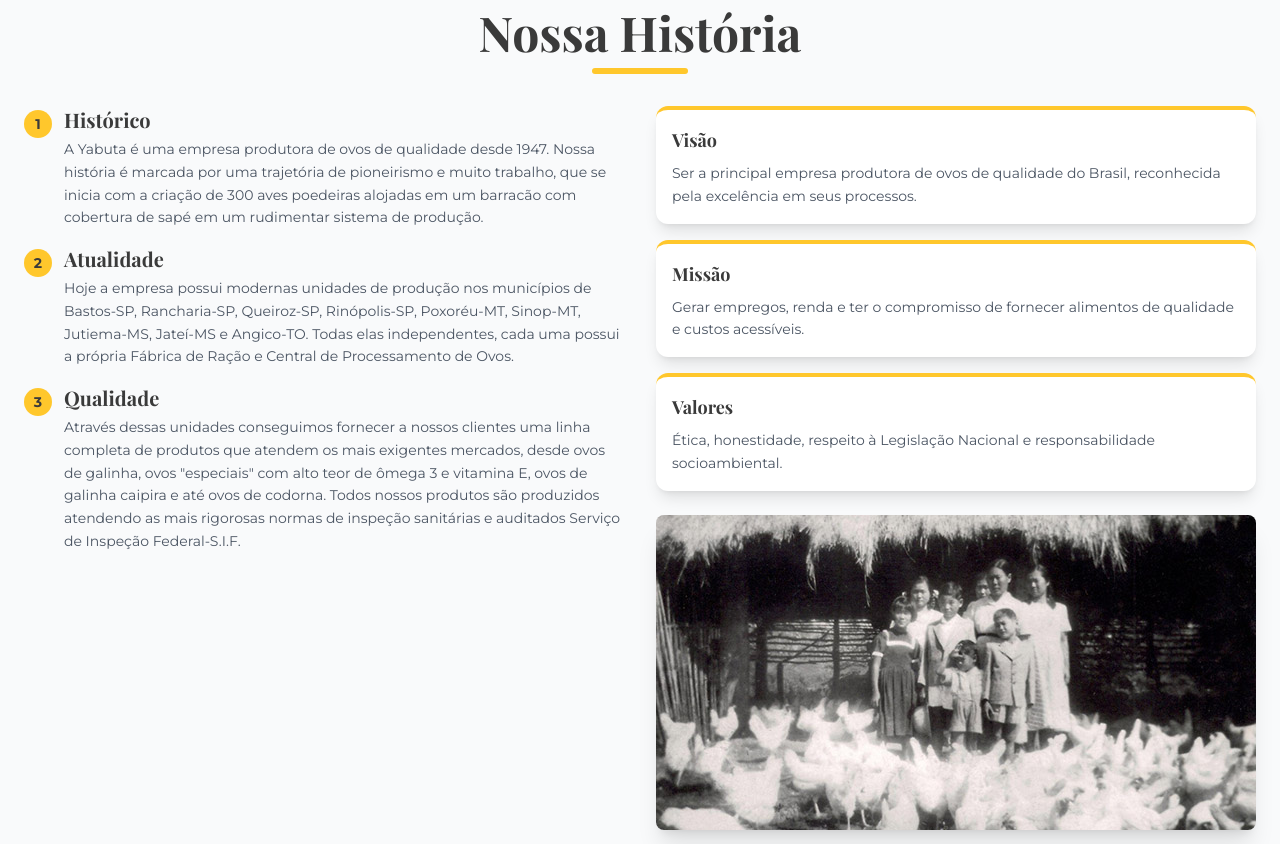
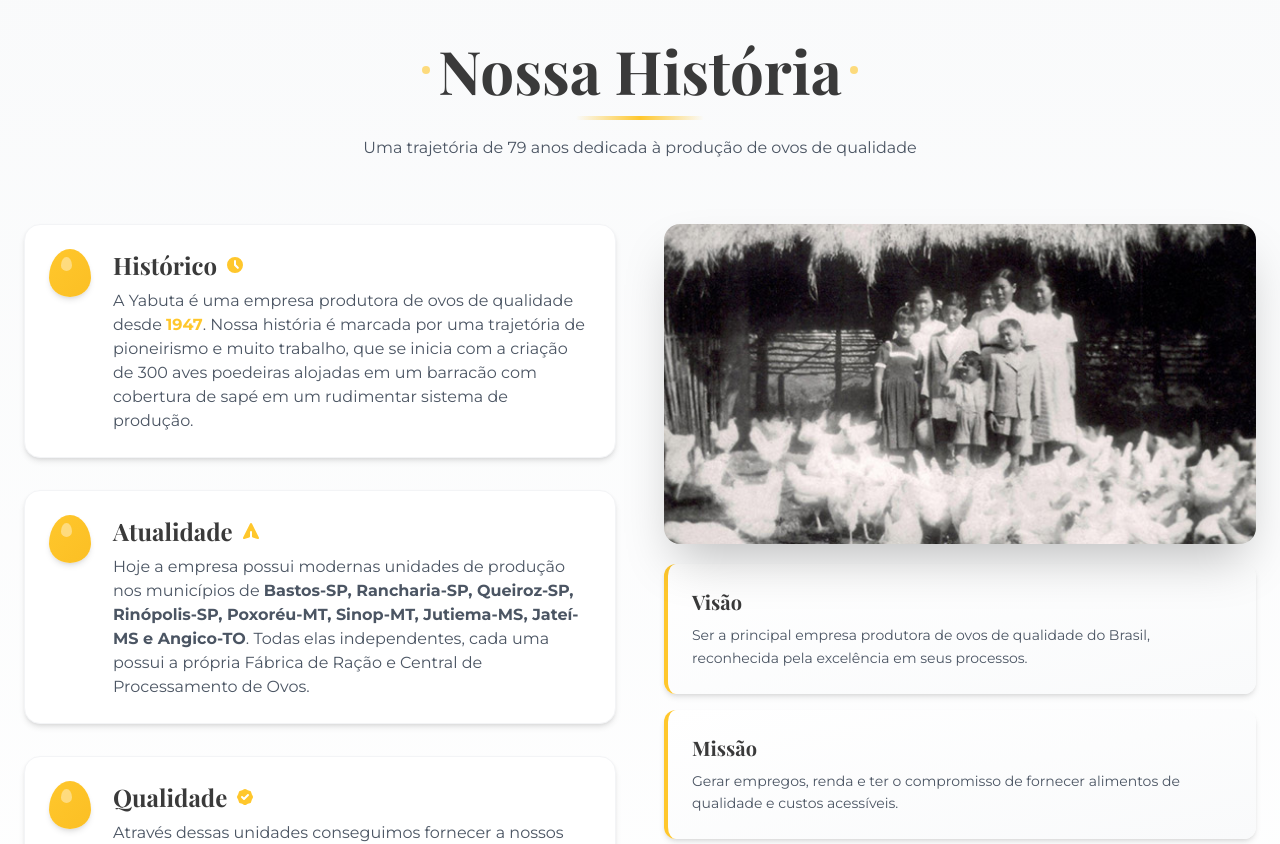
Before and after one commit to EduardoTakeiYaginuma/YabutaPage, a React (Vite) app: page / in a window 1280 px wide. Shown: the part 840-1684 px from the top of the page. Built offline with nearby package versions, Linux system fonts and the light colour scheme.

Commit message:
style: enhance About section layout and styling for improved aesthetics and user engagement

```diff
--- a/components/About.tsx
+++ b/components/About.tsx
@@ -6,33 +6,33 @@
 const historyImages = [historiaImg];
 
 
-const EggIcon: React.FC<{ className?: string }> = ({ className = '' }) => (
-  <div className={`flex items-center ${className}`}>
-    {/* Egg shape */}
-    <div className="relative" style={{ width: '16px', height: '20px', flexShrink: 0 }}>
-      {/* Yellow egg background */}
-      <span
-        className="absolute inset-0 bg-yabuta-yellow"
+// Componente de ovo com número dentro
+const EggNumber: React.FC<{ number: number }> = ({ number }) => (
+  <div className="relative flex-shrink-0" style={{ width: '48px', height: '56px' }}>
+    {/* Egg shape - camada externa amarela */}
+    <div
+      className="absolute inset-0 bg-gradient-to-br from-yabuta-yellow to-amber-400 shadow-md"
       style={{
-          width: '16px',
-          height: '22px',
+        width: '42px',
+        height: '48px',
         borderRadius: '50% 50% 50% 50% / 60% 60% 40% 40%',
       }}
     />
-      {/* White egg front (smaller) */}
-      <span
-        className="absolute bg-white"
+    {/* Número dentro do ovo */}
+    <div className="absolute inset-0 flex items-center justify-center">
+      <span className="text-yabuta-dark font-bold text-2xl">{number}</span>
+    </div>
+    {/* Brilho do ovo */}
+    <div
+      className="absolute bg-white/40"
       style={{
-          width: '10px',
+        width: '11px',
         height: '14px',
         borderRadius: '50% 50% 50% 50% / 60% 60% 40% 40%',
-          top: '4px',
-          left: '3px',
+        top: '8px',
+        left: '12px',
       }}
     />
-    </div>
-    {/* Yellow connecting line */}
-    <div className="bg-yabuta-yellow" style={{ width: '24px', height: '2px' }} />
   </div>
 );
 
@@ -54,63 +54,116 @@
   }, []);
 
   return (
-    <section id="about" className="py-12 bg-gray-50 min-h-screen flex items-center">
-      <div className="container mx-auto px-6">
-        <div className="text-center mb-8">
-          <h2 className="text-4xl md:text-5xl font-serif text-yabuta-dark">Nossa História</h2>
-          <div className="w-24 h-1.5 bg-yabuta-yellow mx-auto mt-3 rounded"></div>
+    <section id="about" className="py-16 md:py-20 bg-gradient-to-b from-gray-50 to-white min-h-screen flex items-center">
+      <div className="container mx-auto px-4 md:px-6">
+        <div className="text-center mb-12 md:mb-16">
+          <div className="inline-block mb-4">
+            <div className="flex items-center justify-center space-x-2">
+              <div className="w-2 h-2 rounded-full bg-yabuta-yellow animate-pulse"></div>
+              <h2 className="text-4xl md:text-5xl lg:text-6xl font-serif text-yabuta-dark">Nossa História</h2>
+              <div className="w-2 h-2 rounded-full bg-yabuta-yellow animate-pulse"></div>
+            </div>
+          </div>
+          <div className="w-32 h-1 bg-gradient-to-r from-transparent via-yabuta-yellow to-transparent mx-auto rounded-full"></div>
+          <p className="text-gray-600 mt-4 max-w-2xl mx-auto text-sm md:text-base">Uma trajetória de 79 anos dedicada à produção de ovos de qualidade</p>
         </div>
 
-        <div className="grid md:grid-cols-2 gap-8 items-start max-w-7xl mx-auto">
-          <div className="space-y-4">
-            <div className="flex items-start">
-              <div className="mr-3 mt-1">
-                <span className="flex items-center justify-center h-7 w-7 rounded-full bg-yabuta-yellow text-yabuta-dark font-bold text-sm">1</span>
-              </div>
-              <div>
-                <h3 className="text-xl font-serif text-yabuta-dark mb-1">Histórico</h3>
-                <p className="text-gray-600 text-sm leading-relaxed">A Yabuta é uma empresa produtora de ovos de qualidade desde 1947. Nossa história é marcada por uma trajetória de pioneirismo e muito trabalho, que se inicia com a criação de 300 aves poedeiras alojadas em um barracão com cobertura de sapé em um rudimentar sistema de produção.</p>
+        <div className="grid md:grid-cols-2 gap-8 md:gap-12 items-start max-w-7xl mx-auto">
+          <div className="space-y-6 md:space-y-8">
+            <div className="group">
+              <div className="flex items-start gap-4 p-5 md:p-6 bg-white rounded-2xl shadow-md hover:shadow-xl transition-all duration-300 border border-gray-100 hover:border-yabuta-yellow/30">
+                <EggNumber  />
+                <div className="flex-1">
+                  <h3 className="text-xl md:text-2xl font-serif text-yabuta-dark mb-2 flex items-center">
+                    Histórico
+                    <svg className="w-5 h-5 ml-2 text-yabuta-yellow" fill="currentColor" viewBox="0 0 20 20">
+                      <path fillRule="evenodd" d="M10 18a8 8 0 100-16 8 8 0 000 16zm1-12a1 1 0 10-2 0v4a1 1 0 00.293.707l2.828 2.829a1 1 0 101.415-1.415L11 9.586V6z" clipRule="evenodd"/>
+                    </svg>
+                  </h3>
+                  <p className="text-gray-600 text-sm md:text-base leading-relaxed">A Yabuta é uma empresa produtora de ovos de qualidade desde <span className="font-bold text-yabuta-yellow">1947</span>. Nossa história é marcada por uma trajetória de pioneirismo e muito trabalho, que se inicia com a criação de 300 aves poedeiras alojadas em um barracão com cobertura de sapé em um rudimentar sistema de produção.</p>
                 </div>
               </div>
-            <div className="flex items-start">
-              <div className="mr-3 mt-1">
-                <span className="flex items-center justify-center h-7 w-7 rounded-full bg-yabuta-yellow text-yabuta-dark font-bold text-sm">2</span>
             </div>
-              <div>
-                <h3 className="text-xl font-serif text-yabuta-dark mb-1">Atualidade</h3>
-                <p className="text-gray-600 text-sm leading-relaxed">Hoje a empresa possui modernas unidades de produção nos municípios de Bastos-SP, Rancharia-SP, Queiroz-SP, Rinópolis-SP, Poxoréu-MT, Sinop-MT, Jutiema-MS, Jateí-MS e Angico-TO. Todas elas independentes, cada uma possui a própria Fábrica de Ração e Central de Processamento de Ovos.</p>
+
+            <div className="group">
+              <div className="flex items-start gap-4 p-5 md:p-6 bg-white rounded-2xl shadow-md hover:shadow-xl transition-all duration-300 border border-gray-100 hover:border-yabuta-yellow/30">
+                <EggNumber  />
+                <div className="flex-1">
+                  <h3 className="text-xl md:text-2xl font-serif text-yabuta-dark mb-2 flex items-center">
+                    Atualidade
+                    <svg className="w-5 h-5 ml-2 text-yabuta-yellow" fill="currentColor" viewBox="0 0 20 20">
+                      <path d="M10.894 2.553a1 1 0 00-1.788 0l-7 14a1 1 0 001.169 1.409l5-1.429A1 1 0 009 15.571V11a1 1 0 112 0v4.571a1 1 0 00.725.962l5 1.428a1 1 0 001.17-1.408l-7-14z"/>
+                    </svg>
+                  </h3>
+                  <p className="text-gray-600 text-sm md:text-base leading-relaxed">Hoje a empresa possui modernas unidades de produção nos municípios de <span className="font-semibold">Bastos-SP, Rancharia-SP, Queiroz-SP, Rinópolis-SP, Poxoréu-MT, Sinop-MT, Jutiema-MS, Jateí-MS e Angico-TO</span>. Todas elas independentes, cada uma possui a própria Fábrica de Ração e Central de Processamento de Ovos.</p>
                 </div>
               </div>
-            <div className="flex items-start">
-              <div className="mr-3 mt-1">
-                <span className="flex items-center justify-center h-7 w-7 rounded-full bg-yabuta-yellow text-yabuta-dark font-bold text-sm">3</span>
             </div>
-              <div>
-                <h3 className="text-xl font-serif text-yabuta-dark mb-1">Qualidade</h3>
-                <p className="text-gray-600 text-sm leading-relaxed">Através dessas unidades conseguimos fornecer a nossos clientes uma linha completa de produtos que atendem os mais exigentes mercados, desde ovos de galinha, ovos "especiais" com alto teor de ômega 3 e vitamina E, ovos de galinha caipira e até ovos de codorna. Todos nossos produtos são produzidos atendendo as mais rigorosas normas de inspeção sanitárias e auditados Serviço de Inspeção Federal-S.I.F.</p>
+
+            <div className="group">
+              <div className="flex items-start gap-4 p-5 md:p-6 bg-white rounded-2xl shadow-md hover:shadow-xl transition-all duration-300 border border-gray-100 hover:border-yabuta-yellow/30">
+                <EggNumber  />
+                <div className="flex-1">
+                  <h3 className="text-xl md:text-2xl font-serif text-yabuta-dark mb-2 flex items-center">
+                    Qualidade
+                    <svg className="w-5 h-5 ml-2 text-yabuta-yellow" fill="currentColor" viewBox="0 0 20 20">
+                      <path fillRule="evenodd" d="M6.267 3.455a3.066 3.066 0 001.745-.723 3.066 3.066 0 013.976 0 3.066 3.066 0 001.745.723 3.066 3.066 0 012.812 2.812c.051.643.304 1.254.723 1.745a3.066 3.066 0 010 3.976 3.066 3.066 0 00-.723 1.745 3.066 3.066 0 01-2.812 2.812 3.066 3.066 0 00-1.745.723 3.066 3.066 0 01-3.976 0 3.066 3.066 0 00-1.745-.723 3.066 3.066 0 01-2.812-2.812 3.066 3.066 0 00-.723-1.745 3.066 3.066 0 010-3.976 3.066 3.066 0 00.723-1.745 3.066 3.066 0 012.812-2.812zm7.44 5.252a1 1 0 00-1.414-1.414L9 10.586 7.707 9.293a1 1 0 00-1.414 1.414l2 2a1 1 0 001.414 0l4-4z" clipRule="evenodd"/>
+                    </svg>
+                  </h3>
+                  <p className="text-gray-600 text-sm md:text-base leading-relaxed">Através dessas unidades conseguimos fornecer a nossos clientes uma linha completa de produtos que atendem os mais exigentes mercados, desde ovos de galinha, ovos "especiais" com alto teor de ômega 3 e vitamina E, ovos de galinha caipira e até ovos de codorna. Todos nossos produtos são produzidos atendendo as mais rigorosas normas de inspeção sanitárias e auditados <span className="font-semibold">Serviço de Inspeção Federal-S.I.F.</span></p>
+                </div>
+              </div>
+            </div>
+          </div>
+
+          <div className="space-y-5">
+            <div className="relative overflow-hidden rounded-2xl shadow-2xl group">
+              <img
+                src={historiaImg}
+                alt="História Yabuta"
+                className="w-full h-64 md:h-80 object-cover transform group-hover:scale-105 transition-transform duration-500"
+              />
+              <div className="absolute inset-0 bg-gradient-to-t from-black/50 to-transparent opacity-0 group-hover:opacity-100 transition-opacity duration-300">
+                <div className="absolute bottom-0 left-0 right-0 p-6 text-white">
+                  <p className="text-sm font-semibold">Desde 1947</p>
+                  <p className="text-2xl font-serif">Tradição e Qualidade</p>
                 </div>
               </div>
             </div>
 
             <div className="grid grid-cols-1 gap-4">
-            <div className="bg-white p-4 rounded-xl shadow-lg hover:shadow-2xl transition-shadow duration-300 border-t-4 border-yabuta-yellow">
-              <h3 className="text-lg font-serif text-yabuta-dark mb-2">Visão</h3>
+              <div className="bg-gradient-to-br from-white to-gray-50 p-5 md:p-6 rounded-xl shadow-md hover:shadow-xl transition-all duration-300 border-l-4 border-yabuta-yellow group">
+                <div className="flex items-start justify-between">
+                  <div>
+                    <h3 className="text-lg md:text-xl font-serif text-yabuta-dark mb-2">
+                      Visão
+                    </h3>
                     <p className="text-gray-600 text-sm leading-relaxed">Ser a principal empresa produtora de ovos de qualidade do Brasil, reconhecida pela excelência em seus processos.</p>
                   </div>
-            <div className="bg-white p-4 rounded-xl shadow-lg hover:shadow-2xl transition-shadow duration-300 border-t-4 border-yabuta-yellow">
-              <h3 className="text-lg font-serif text-yabuta-dark mb-2">Missão</h3>
+                </div>
+              </div>
+
+              <div className="bg-gradient-to-br from-white to-gray-50 p-5 md:p-6 rounded-xl shadow-md hover:shadow-xl transition-all duration-300 border-l-4 border-yabuta-yellow group">
+                <div className="flex items-start justify-between">
+                  <div>
+                    <h3 className="text-lg md:text-xl font-serif text-yabuta-dark mb-2">
+                      Missão
+                    </h3>
                     <p className="text-gray-600 text-sm leading-relaxed">Gerar empregos, renda e ter o compromisso de fornecer alimentos de qualidade e custos acessíveis.</p>
                   </div>
-            <div className="bg-white p-4 rounded-xl shadow-lg hover:shadow-2xl transition-shadow duration-300 border-t-4 border-yabuta-yellow">
-              <h3 className="text-lg font-serif text-yabuta-dark mb-2">Valores</h3>
+                </div>
+              </div>
+
+              <div className="bg-gradient-to-br from-white to-gray-50 p-5 md:p-6 rounded-xl shadow-md hover:shadow-xl transition-all duration-300 border-l-4 border-yabuta-yellow group">
+                <div className="flex items-start justify-between">
+                  <div>
+                    <h3 className="text-lg md:text-xl font-serif text-yabuta-dark mb-2">
+                      Valores
+                    </h3>
                     <p className="text-gray-600 text-sm leading-relaxed">Ética, honestidade, respeito à Legislação Nacional e responsabilidade socioambiental.</p>
                   </div>
-            <div className="mt-2">
-              <img
-                src={historiaImg}
-                alt="História Yabuta"
-                className="rounded-lg shadow-xl w-full"
-              />
+                </div>
+              </div>
             </div>
           </div>
         </div>
```
Lines whose indentation alone changed are shown as unchanged.
